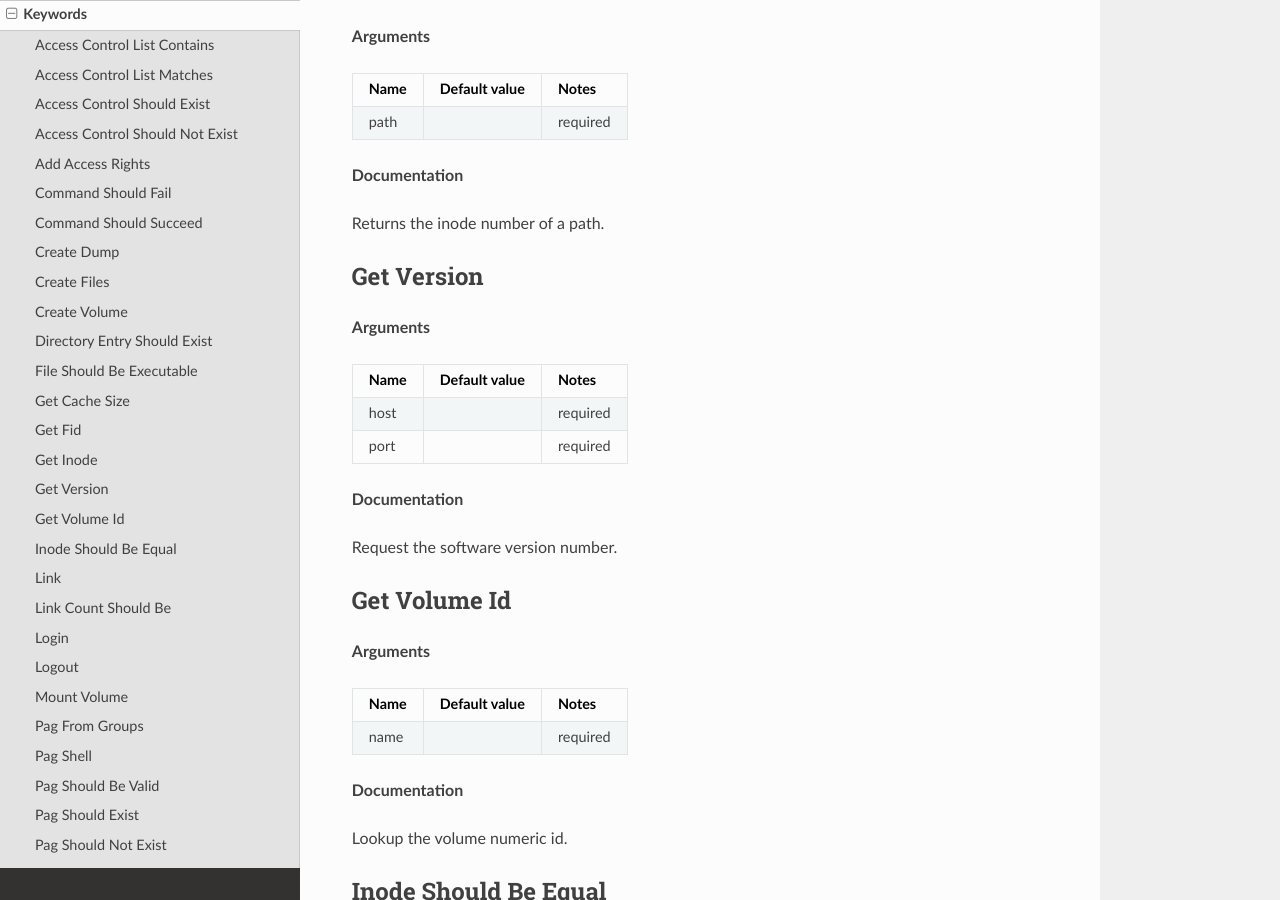
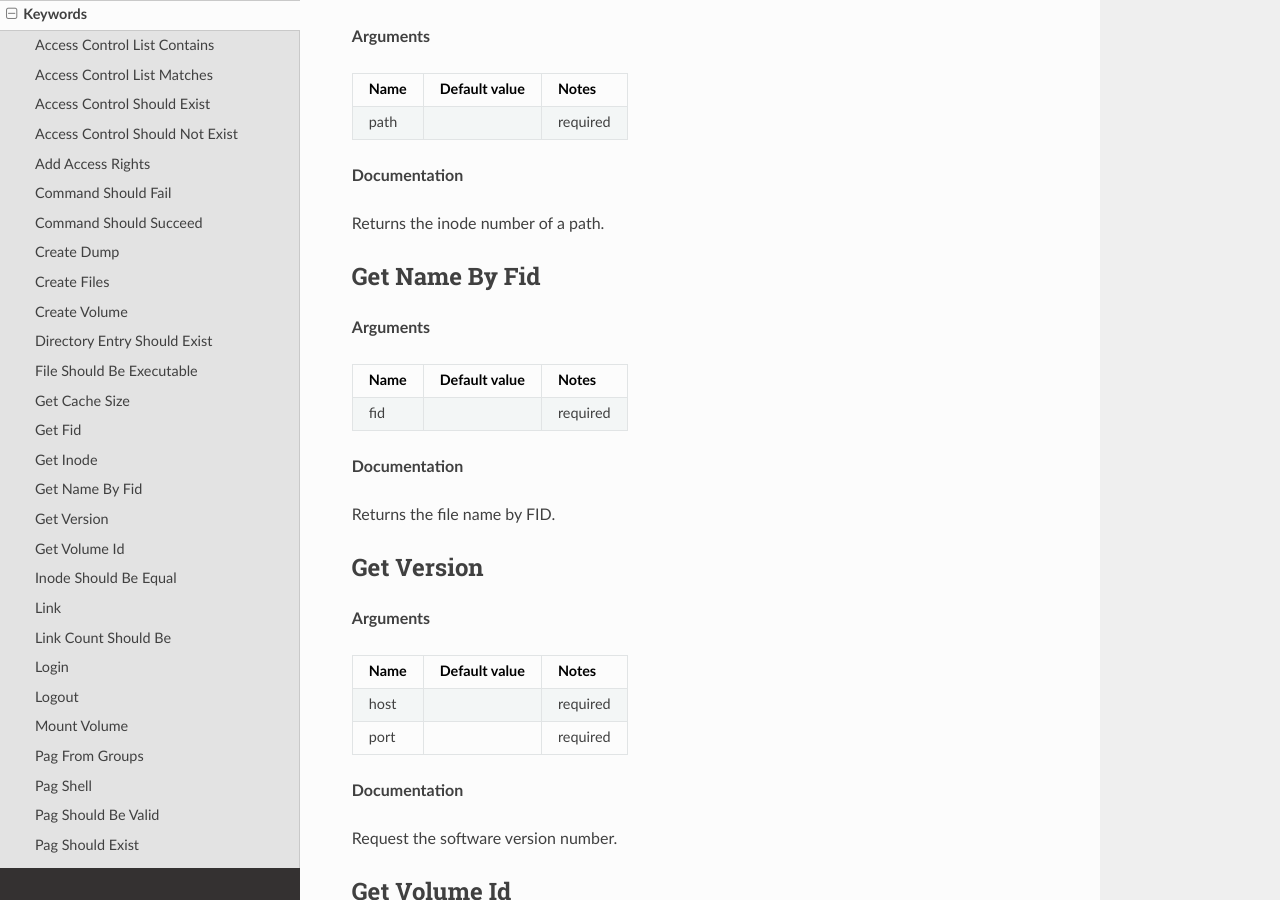
Before and after one commit to openafs-contrib/robotframework-openafslibrary, a Sphinx documentation site: the page built from docs/source/keywords.rst, in a window 1280 px wide and 900 px high, scrolled down 5602 px. Built offline with Sphinx 7.4.7 and the Read the Docs theme 2.0.0, drawn with Linux system fonts in a browser that asks for light colours; some of the changed text lies outside the part shown.

Commit message:
Add keyword stub to lookup name by fid
To be implemented.

```diff
--- a/docs/source/keywords.rst
+++ b/docs/source/keywords.rst
@@ -367,6 +367,25 @@ Get Inode
 **Documentation**
 
 Returns the inode number of a path.
+
+Get Name By Fid
+---------------
+
+**Arguments**
+
+.. list-table::
+   :header-rows: 1
+
+   * - Name
+     - Default value
+     - Notes
+   * - fid
+     -
+     - required
+
+**Documentation**
+
+Returns the file name by FID.
 
 Get Version
 -----------
```
Also changed, not shown: other parts of docs/source/keywords.rst (+1 -1 lines), 1 other file.
